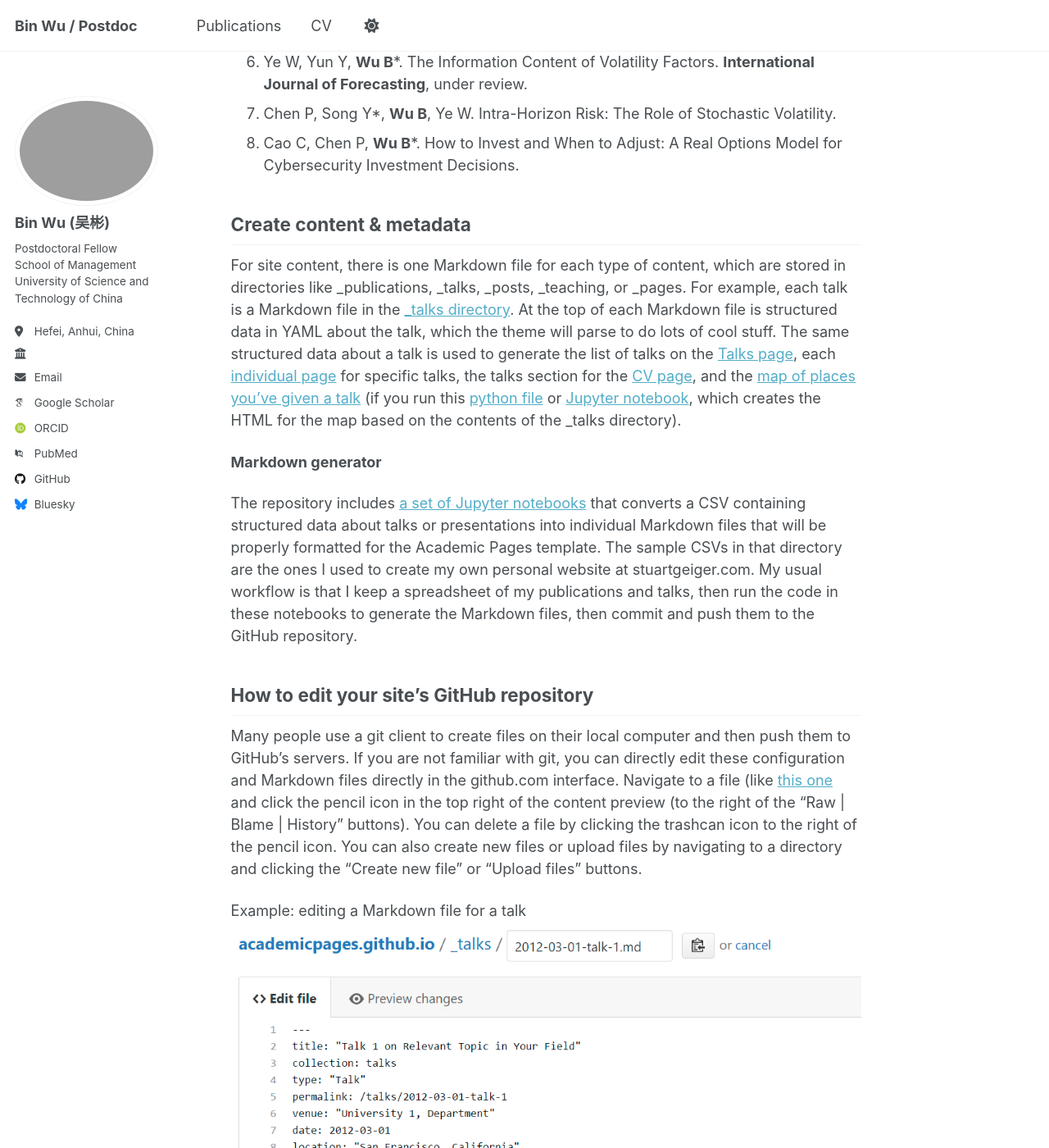
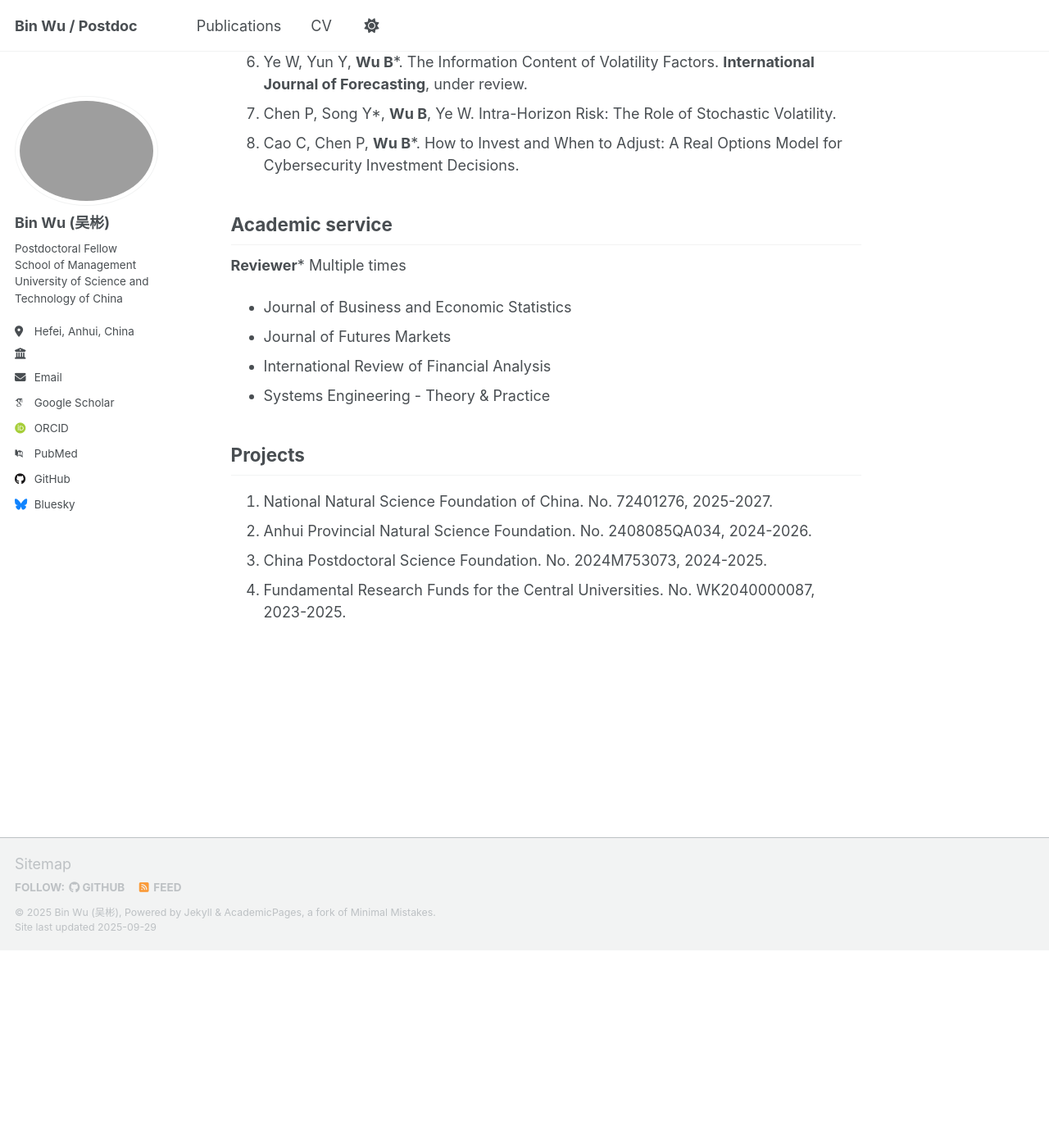
Before and after one commit to BinWu58/BinWu.github.io, a Jekyll site: the page built from _pages/about.md, in a window 1280 px wide and 1400 px high, scrolled down 1869 px. Shown: the whole window at 82% size. Built offline with Jekyll 4.4.1, drawn with Linux system fonts in a browser that asks for light colours; some web fonts are replaced; a script that is not in the unit is left out; after the commit the page ends 3028 px from its top, so only the background shows below that; some of the changed text lies outside the part shown.

Commit message:
about.md

```diff
--- a/_pages/about.md
+++ b/_pages/about.md
@@ -42,22 +42,17 @@ Working Papers
 1. Chen P, Song Y*, **Wu B**, Ye W. Intra-Horizon Risk: The Role of Stochastic Volatility.
 1. Cao C, Chen P, **Wu B***. How to Invest and When to Adjust: A Real Options Model for Cybersecurity Investment Decisions.
 
-Create content & metadata
+Academic service
 ------
-For site content, there is one Markdown file for each type of content, which are stored in directories like _publications, _talks, _posts, _teaching, or _pages. For example, each talk is a Markdown file in the [_talks directory](https://github.com/academicpages/academicpages.github.io/tree/master/_talks). At the top of each Markdown file is structured data in YAML about the talk, which the theme will parse to do lots of cool stuff. The same structured data about a talk is used to generate the list of talks on the [Talks page](https://academicpages.github.io/talks), each [individual page](https://academicpages.github.io/talks/2012-03-01-talk-1) for specific talks, the talks section for the [CV page](https://academicpages.github.io/cv), and the [map of places you've given a talk](https://academicpages.github.io/talkmap.html) (if you run this [python file](https://github.com/academicpages/academicpages.github.io/blob/master/talkmap.py) or [Jupyter notebook](https://github.com/academicpages/academicpages.github.io/blob/master/talkmap.ipynb), which creates the HTML for the map based on the contents of the _talks directory).
+**Reviewer*** Multiple times
+- Journal of Business and Economic Statistics
+- Journal of Futures Markets
+- International Review of Financial Analysis
+- Systems Engineering - Theory & Practice
 
-**Markdown generator**
-
-The repository includes [a set of Jupyter notebooks](https://github.com/academicpages/academicpages.github.io/tree/master/markdown_generator
-) that converts a CSV containing structured data about talks or presentations into individual Markdown files that will be properly formatted for the Academic Pages template. The sample CSVs in that directory are the ones I used to create my own personal website at stuartgeiger.com. My usual workflow is that I keep a spreadsheet of my publications and talks, then run the code in these notebooks to generate the Markdown files, then commit and push them to the GitHub repository.
-
-How to edit your site's GitHub repository
+Projects
 ------
-Many people use a git client to create files on their local computer and then push them to GitHub's servers. If you are not familiar with git, you can directly edit these configuration and Markdown files directly in the github.com interface. Navigate to a file (like [this one](https://github.com/academicpages/academicpages.github.io/blob/master/_talks/2012-03-01-talk-1.md) and click the pencil icon in the top right of the content preview (to the right of the "Raw | Blame | History" buttons). You can delete a file by clicking the trashcan icon to the right of the pencil icon. You can also create new files or upload files by navigating to a directory and clicking the "Create new file" or "Upload files" buttons.
-
-Example: editing a Markdown file for a talk
-![Editing a Markdown file for a talk](/images/editing-talk.png)
-
-For more info
-------
-More info about configuring Academic Pages can be found in [the guide](https://academicpages.github.io/markdown/), the [growing wiki](https://github.com/academicpages/academicpages.github.io/wiki), and you can always [ask a question on GitHub](https://github.com/academicpages/academicpages.github.io/discussions). The [guides for the Minimal Mistakes theme](https://mmistakes.github.io/minimal-mistakes/docs/configuration/) (which this theme was forked from) might also be helpful.
+1. National Natural Science Foundation of China. No. 72401276, 2025-2027.
+1. Anhui Provincial Natural Science Foundation. No. 2408085QA034, 2024-2026.
+1. China Postdoctoral Science Foundation. No. 2024M753073, 2024-2025.
+1. Fundamental Research Funds for the Central Universities. No. WK2040000087, 2023-2025.
```
Also changed, not shown: other parts of _pages/about.md (+1 -1 lines).
